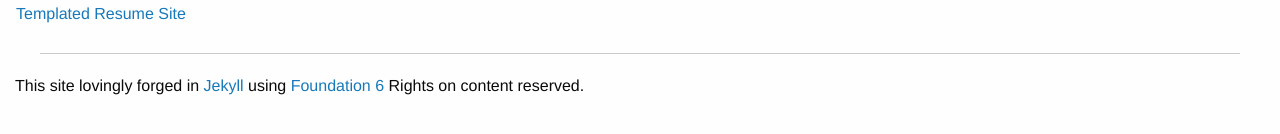
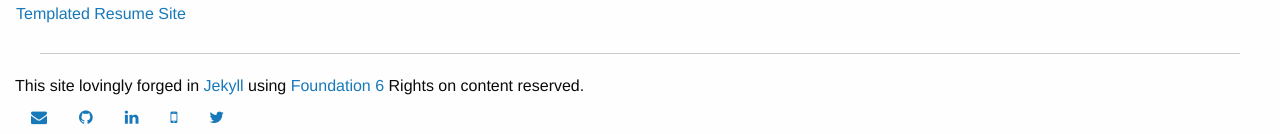
Before and after one commit to royemosby/roymosby.me, a Jekyll site: the page built from index.md, in a window 1280 px wide. Shown: the part 1234-1368 px from the top of the page. Built offline with Jekyll 4.4.1, drawn with Linux system fonts in a browser that asks for light colours.

Commit message:
added fontawesome for social media links

```diff
--- a/_includes/head.html
+++ b/_includes/head.html
@@ -4,6 +4,7 @@
 <title>{{ page.title }}</title>
 <meta name="description" content="{{ page.title }} - {{ site.name }}" />
 <meta name="keywords" content="{{ page.keywords }}, {{ site.keywords }}" />
+<link rel="stylesheet" href="https://maxcdn.bootstrapcdn.com/font-awesome/4.7.0/css/font-awesome.min.css">
 <link rel="stylesheet" href="/css/foundation.css">
 <link rel="stylesheet" href="/css/app.css">
 <!-- <link rel="shortcut icon" href="favicon.ico"> -->
```
